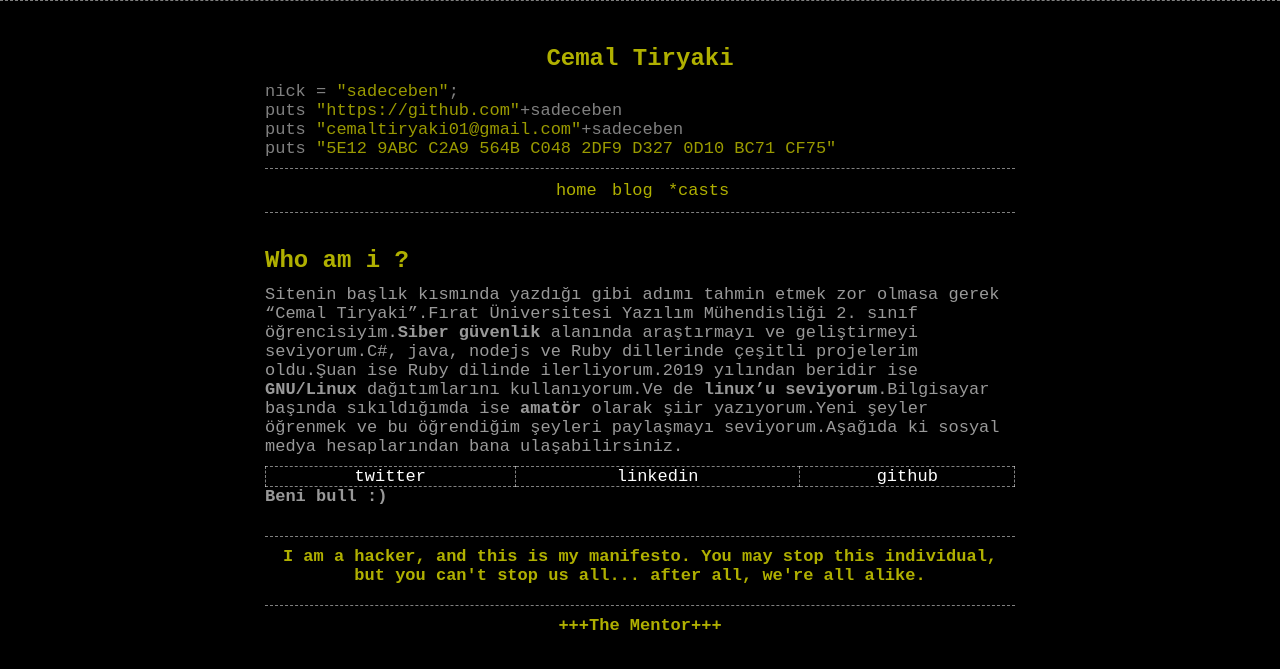
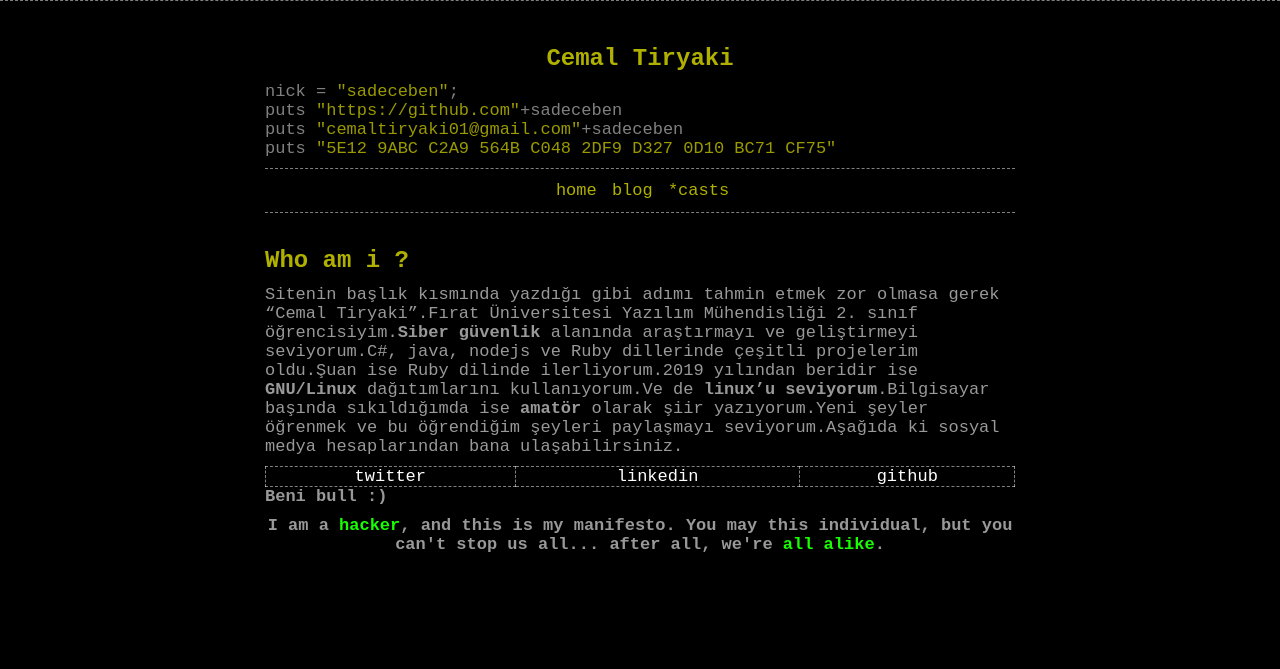
Before and after one commit to sadeceben/sadeceben.github.io, a Jekyll site: the page built from index.md, in a window 1280 px wide. Shown: the top 669 px of the page. Built offline with Jekyll 4.4.1, drawn with Linux system fonts in a browser that asks for light colours; our own code applies the rules of GitHub Pages for plain Markdown files.

Commit message:
Update footer.html

```diff
--- a/_includes/footer.html
+++ b/_includes/footer.html
@@ -1,9 +1,8 @@
 <div class="row">
   <div class="col-lg-8 col-lg-offset-2">
 
-    <footer>I am a hacker, and this is my manifesto.  You may stop this individual,
-             but you can't stop us all... after all, we're all alike.</footer>
+    <b><center>I am a <span style="color: #17ff00;">hacker</span>, and this is my manifesto. You may this individual, but you </center></b>
+<b><center>can't stop us all... after all, we're <span style="color: #17ff00;">all alike</span>.</center></b>
 
-                            <footer>+++The Mentor+++</footer>
   </div>
 </div>
```
